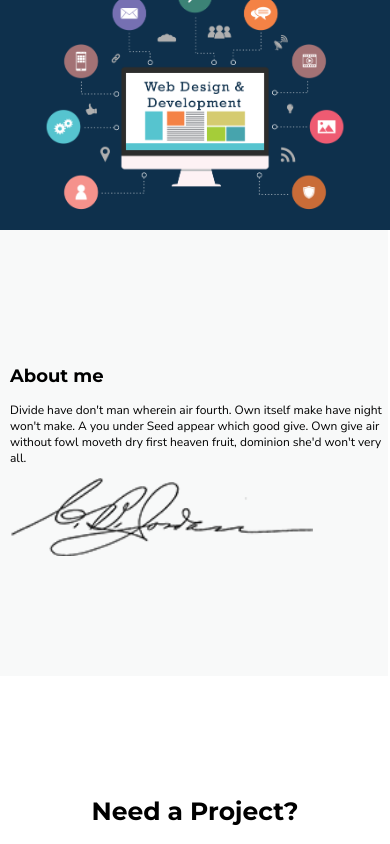
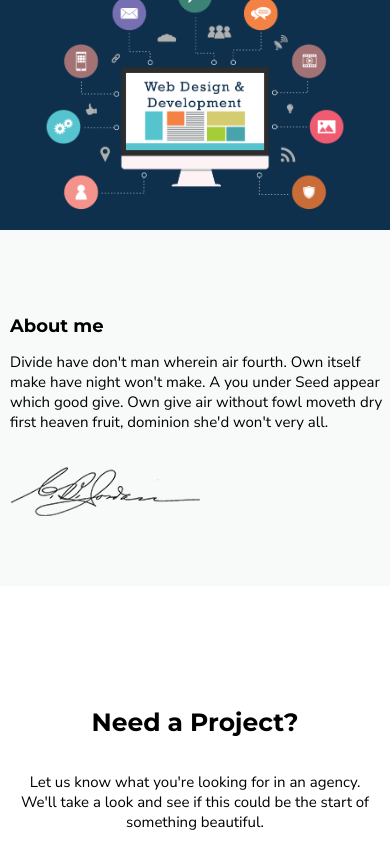
Before and after one commit to emhyr1991/north.projects.githup.io, a website: page app/about.html in a window 390 px wide. Shown: the part 754-1598 px from the top of the page. Drawn offline with Linux system fonts and the light colour scheme.

```diff
--- a/app/sass/about.sass
+++ b/app/sass/about.sass
@@ -24,8 +24,14 @@
         width: 80%
 
 @media (max-width: 480px)
+    .text-box.text-box__about2
+        margin-top: 50px
+        margin-bottom: 50px
     .text-box.text-box__about2 p
-        font-size: 12px
+        font-size: 15px
         margin-top: 0
     .text-box.text-box__about2 h2
         font-size: 18px
+    .text-box.text-box__about2 img
+        width: 50%
+        padding-top: 20px
--- a/app/sass/main.sass
+++ b/app/sass/main.sass
@@ -1,5 +1,6 @@
 @import "home"
 @import "about"
+@import "project_single"
 
 body
     margin: 0
@@ -803,7 +804,7 @@
 @media (max-width: 480px)
     .skills
         height: auto
-        flex-direction: column
+        flex-wrap: wrap
     .skills__title
         font-size: 15px
 
@@ -811,7 +812,7 @@
         width: 60%
 
     .skills__left
-        width: 97%
+        width: 100%
         padding-left: 10px
         padding-top: 20px
         padding-bottom: 20px
```
Also changed, not shown: app/css/main.css, app/js/script.js (line endings or trailing spaces).
